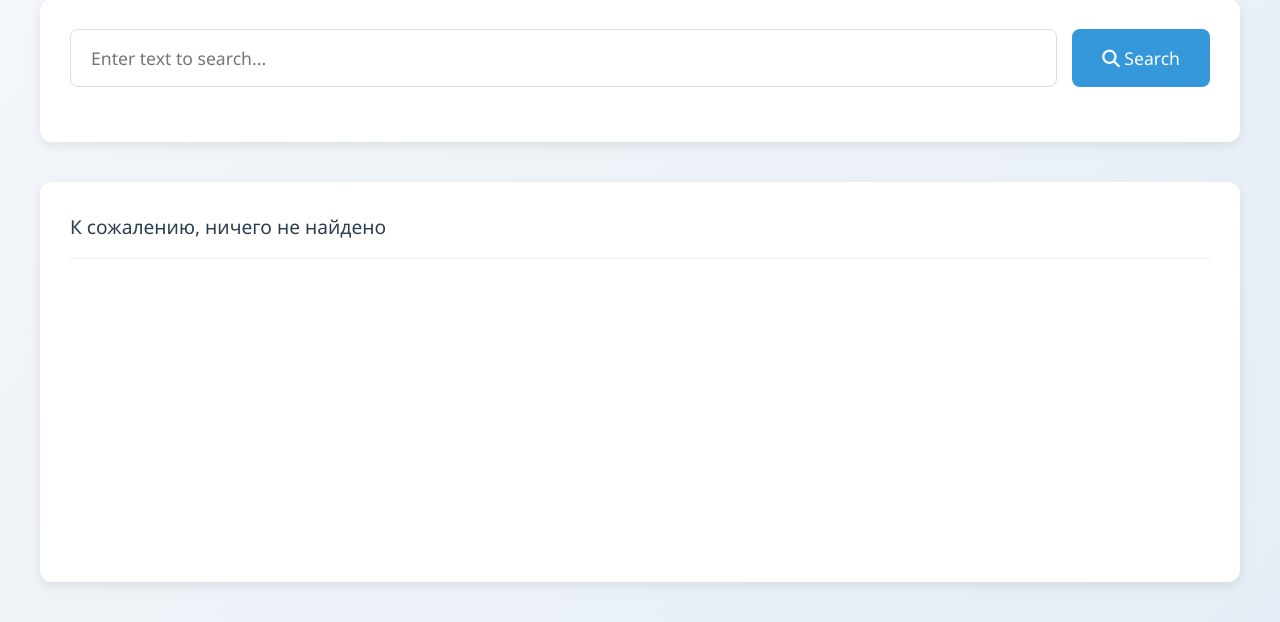
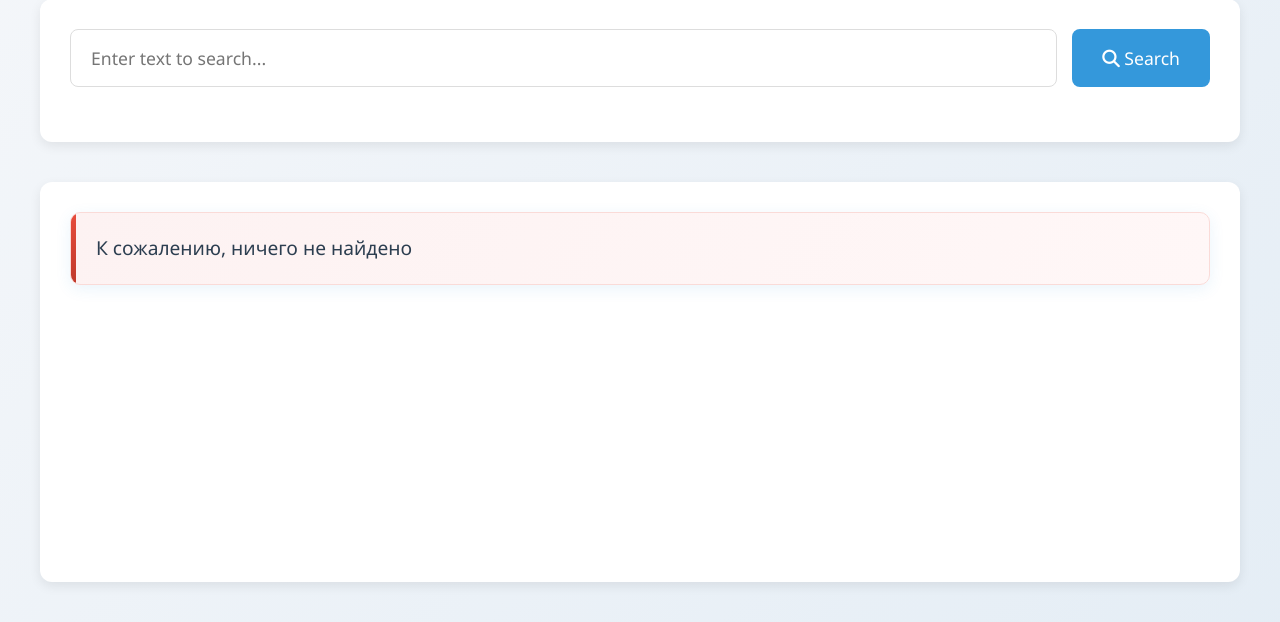
Before and after one commit to NIZHEGORODTSY/TECHNOSTRELKA_BOOK_ASSISTANT, a Flask app: template src/templates/base.html in a window 1280 px wide. Shown: the part 223-845 px from the top of the page. Run offline with Flask 3, Linux system fonts and the light colour scheme; the template is opened without the code that fills it, so the values that code supplies are empty.

Commit message:
time counter improved + som design

```diff
--- a/src/app.py
+++ b/src/app.py
@@ -1,6 +1,4 @@
 from flask import Flask, render_template, jsonify, request
-
-
 import os
 import time
 from pathlib import Path
@@ -28,7 +26,6 @@ mc = ModelController(temperature=1.3, max_completion_tokens=150)
 @app.route('/', methods=['GET', 'POST'])
 def main():
     if request.method == 'POST':
-        # Получаем текст из формы
         user_text = request.form['user_text']
         start_time = time.time()
         answer = mc.generate(
@@ -36,42 +33,37 @@ def main():
             question=user_text,
         )
         end_time = time.time()
-        return render_template('base.html', answer=format_answer(answer), time=end_time - start_time)
-
+        delta = round(float(end_time - start_time), 1)
+        return render_template('base.html', answer=format_answer(answer), time=f'{str(delta)} сек.')
     return render_template('base.html', answer='1')
 
 
-# @app.route('/health')
-# def dummy():
-#     return render_template('healthcheck.html')
-
-
 # NOTE: тестовая функция для проверки работы модели
-@app.route('/test_model')
-def test_model():
-    context = """В Гороховой улице, в одном из больших домов, народонаселения которого стало бы на целый уездный город, лежал утром в постели, на своей квартире, Илья Ильич Обломов.
-
-Это был человек лет тридцати двух-трех от роду, среднего роста, приятной наружности, с темно-серыми глазами, но с отсутствием всякой определенной идеи, всякой сосредоточенности в чертах лица. Мысль гуляла вольной птицей по лицу, порхала в глазах, садилась на полуотворенные губы, пряталась в складках лба, потом совсем пропадала, и тогда во всем лице теплился ровный свет беспечности. С лица беспечность переходила в позы всего тела, даже в складки шлафрока. <...>
-
-И поверхностно наблюдательный, холодный человек, взглянув мимоходом на Обломова, сказал бы: «Добряк должен быть, простота!» Человек поглубже и посимпатичнее, долго вглядываясь в лицо его, отошел бы в приятном раздумье, с улыбкой."""
-
-    question = 'расскажи про Обломова'
-
-    start_time = time.time()
-
-    answer = mc.generate(
-        context=context,
-        question=question,
-    )
-
-    end_time = time.time()
-
-    return jsonify({
-        'question': question,
-        'context': context,
-        'answer': answer,
-        "time": end_time - start_time,
-    })
-
+# @app.route('/test_model')
+# def test_model():
+#     context = """В Гороховой улице, в одном из больших домов, народонаселения которого стало бы на целый уездный город, лежал утром в постели, на своей квартире, Илья Ильич Обломов.
+#
+# Это был человек лет тридцати двух-трех от роду, среднего роста, приятной наружности, с темно-серыми глазами, но с отсутствием всякой определенной идеи, всякой сосредоточенности в чертах лица. Мысль гуляла вольной птицей по лицу, порхала в глазах, садилась на полуотворенные губы, пряталась в складках лба, потом совсем пропадала, и тогда во всем лице теплился ровный свет беспечности. С лица беспечность переходила в позы всего тела, даже в складки шлафрока. <...>
+#
+# И поверхностно наблюдательный, холодный человек, взглянув мимоходом на Обломова, сказал бы: «Добряк должен быть, простота!» Человек поглубже и посимпатичнее, долго вглядываясь в лицо его, отошел бы в приятном раздумье, с улыбкой."""
+#
+#     question = 'расскажи про Обломова'
+#
+#     start_time = time.time()
+#
+#     answer = mc.generate(
+#         context=context,
+#         question=question,
+#     )
+#
+#     end_time = time.time()
+#
+#     return jsonify({
+#         'question': question,
+#         'context': context,
+#         'answer': answer,
+#         "time": end_time - start_time,
+#     })
+#
 
 app.run('0.0.0.0', port=5000, debug=True)
--- a/src/model_controller.py
+++ b/src/model_controller.py
@@ -29,7 +29,7 @@ class ModelController:
             },
             {
                 "role": "system",
-                "content": f"""Прочитай текст и ответь на предложенный вопрос. Текст: {context}. В своём ответе не используй символы '*' и '#'"""
+                "content": f"""Прочитай текст и ответь на предложенный вопрос. Текст: {context}. В своём ответе не используй символы '*' и '#'!!!"""
             },
             {
                 "role": "user",
--- a/src/static/styles/main.css
+++ b/src/static/styles/main.css
@@ -254,3 +254,67 @@
                 font-size: 1rem;
             }
         }
+        /* Add this to your existing styles.css */
+
+.results-header {
+    display: flex;
+    justify-content: space-between;
+    align-items: center;
+    margin-bottom: 25px;
+    padding: 20px 25px;
+    border-radius: 10px;
+    background: linear-gradient(120deg, #f8f9fa 0%, #e9f7fe 100%);
+    border: 1px solid #e1f0fa;
+    box-shadow: 0 4px 15px rgba(52, 152, 219, 0.1);
+    position: relative;
+    overflow: hidden;
+    transition: all 0.4s ease;
+}
+
+.results-header::before {
+    content: "";
+    position: absolute;
+    top: 0;
+    left: 0;
+    width: 5px;
+    height: 100%;
+    background: linear-gradient(to bottom, var(--secondary), #2980b9);
+    transition: all 0.4s ease;
+}
+
+.results-header:hover {
+    transform: translateY(-3px);
+    box-shadow: 0 6px 20px rgba(52, 152, 219, 0.15);
+}
+
+.results-header:hover::before {
+    width: 8px;
+}
+
+.result-count {
+    font-size: 1.2rem;
+    color: var(--dark);
+    font-weight: 500;
+    z-index: 1;
+    position: relative;
+}
+
+/* Special styling for the "nothing found" message */
+.results-header.no-results {
+    background: linear-gradient(120deg, #fdf2f2 0%, #fff7f7 100%);
+    border-color: #fadbd8;
+}
+
+.results-header.no-results::before {
+    background: linear-gradient(to bottom, var(--accent), #c0392b);
+}
+
+/* Time display styling */
+.results-header.time-display {
+    background: linear-gradient(120deg, #f0f9f4 0%, #e8f8f5 100%);
+    border-color: #d1f2eb;
+}
+
+.results-header.time-display::before {
+    background: linear-gradient(to bottom, #27ae60, #229954);
+}
--- a/src/templates/base.html
+++ b/src/templates/base.html
@@ -28,28 +28,24 @@
         </section>
 
         <section class="results-container">
-
             {% if answer and answer != '1' %}
             {% for item in answer %}
             <div class="results-header">
-                <div class="result-count" id="resultCount">{{item}}</div>
+                <div class="result-count">{{item}}</div>
             </div>
             {% endfor %}
-            <div class="results-header">
-                <div class="result-count" id="resultCount">Затрачено времени: {{time}}</div>
+            <div class="results-header time-display">
+                <div class="result-count">Затрачено времени: {{time}}</div>
             </div>
-            {% elif answer == '1'%}
-
+            {% elif answer == '1' %}
+            <!-- No content needed here -->
             {% else %}
-            <div class="results-header">
-                <div class="result-count" id="resultCount">К сожалению, ничего не найдено</div>
+            <div class="results-header no-results">
+                <div class="result-count">К сожалению, ничего не найдено</div>
             </div>
             {% endif %}
+        </section>
 
-
-
-
-        </section>
     </main>
 
     <footer>
```
